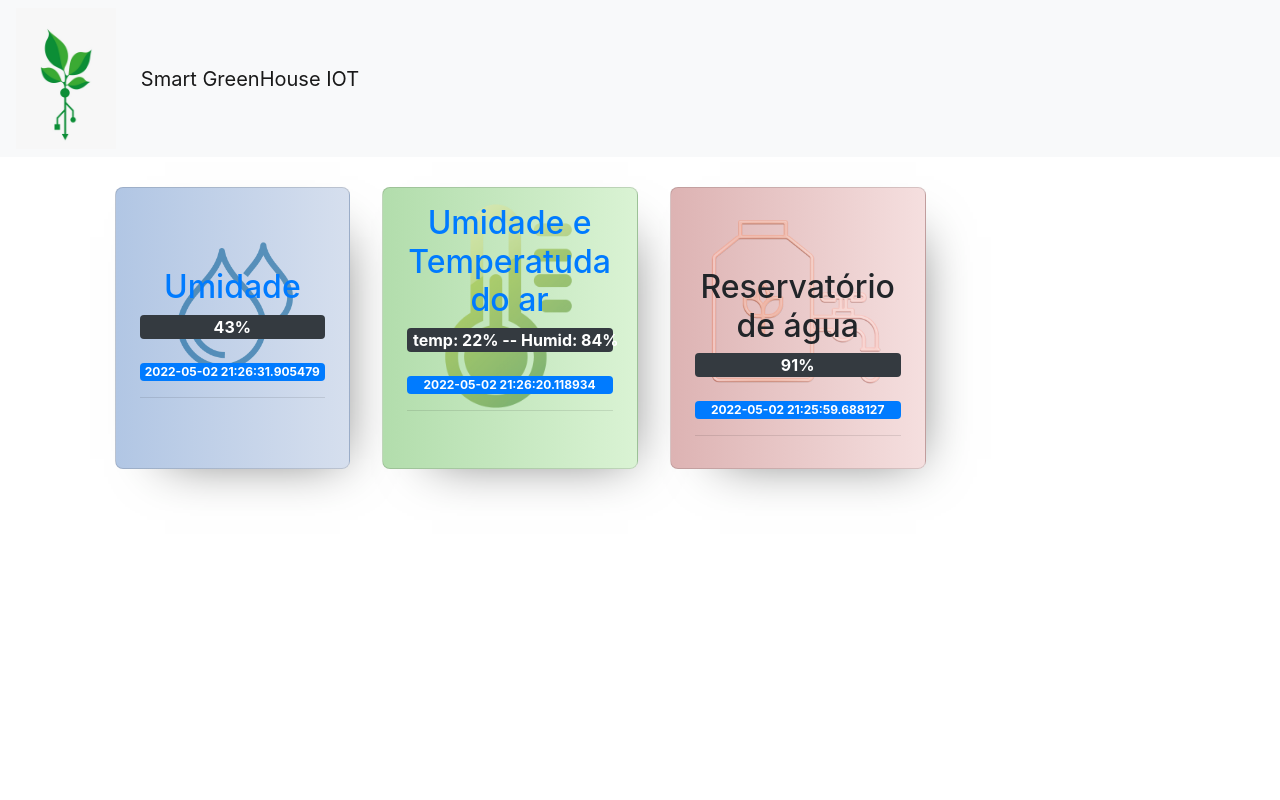
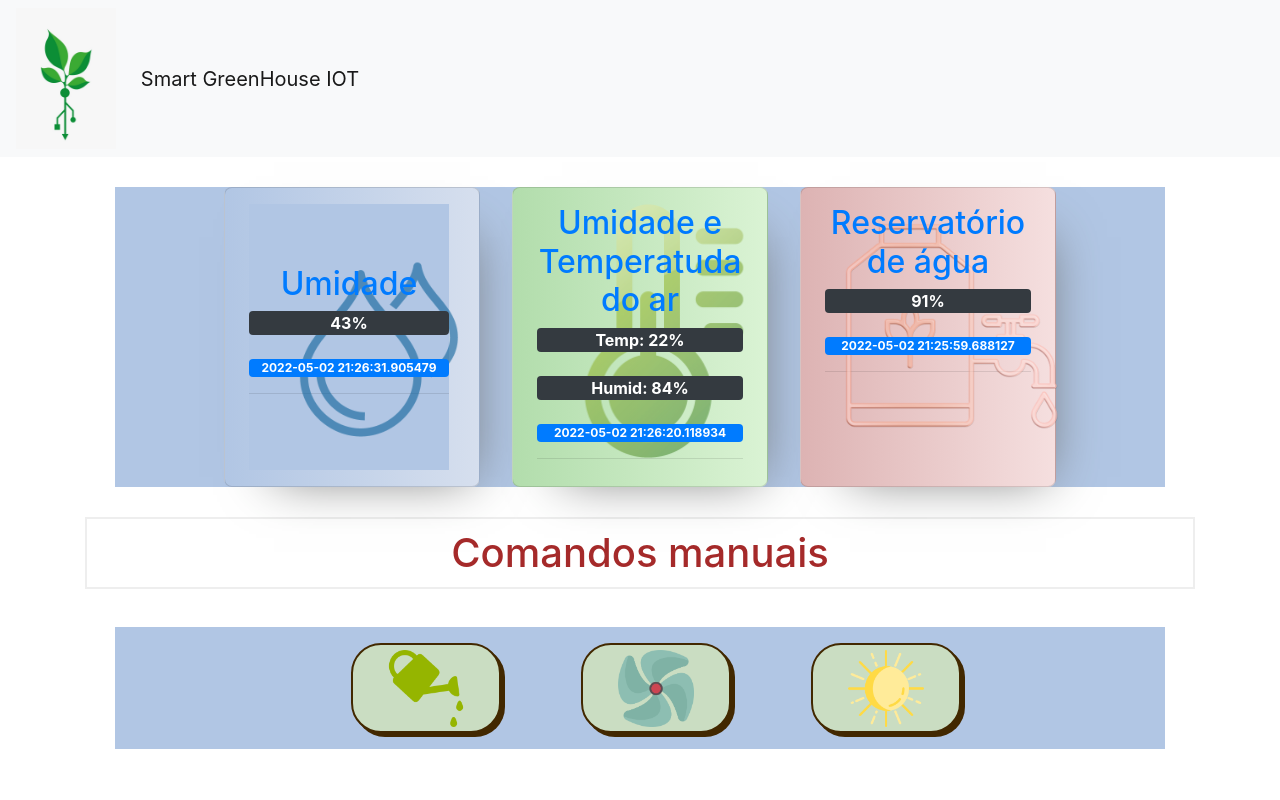
Before and after one commit to APBellan/TCC_EstufaIOT, a Flask app: page / in a window 1280 px wide. Run offline with Flask 2, Linux system fonts and the light colour scheme; data comes from the database, SQL or seed files in the repository; some libraries are stand-ins or nearby versions.

Commit message:
Pagina Web 1.0 - buttons

```diff
--- a/app.py
+++ b/app.py
@@ -19,6 +19,16 @@ def index():
     posts_reserv = conn.execute('SELECT * FROM reserv ORDER BY ID DESC LIMIT 1').fetchall()
     conn.close()
 
+    try:
+        if request.args['teste'] == '1':
+            print("deu boaaaaa 111111111111")
+        elif request.args['teste'] == '2':
+            print("deu boaaaaa 222222222222")
+        elif request.args['teste'] == '3':
+            print("deu boaaaaa 333333333333")
+    except:
+        pass
+
     return render_template('index.html', posts_humid=posts_humid, posts_dht11=posts_dht11, posts_reserv=posts_reserv)
 
 @app.route('/humid')
@@ -30,6 +40,19 @@ def post_humid():
 def post_dht11():
     post_dht11 = get_post_dht11()
     return render_template('dht11.html', post_dht11=post_dht11)
+
+@app.route('/reserv')
+def post_reserv():
+    post_reserv = get_post_reserv()
+    return render_template('reserv.html', post_reserv=post_reserv)
+
+@app.route('/push')
+def teste_push():
+    strprint = "DEU CERTOOOOOOOO _______________"
+    print(strprint)
+
+
+    return render_template('index.html')
 
 # def teste(str_teste):
 #     str_teste = str_teste
@@ -52,3 +75,11 @@ def get_post_dht11():
     if post_dht11 is None:
         abort(404)
     return post_dht11
+
+def get_post_reserv():
+    conn = get_db_connection()
+    post_reserv = conn.execute('SELECT * FROM reserv ORDER BY ID DESC LIMIT 17').fetchall()
+    conn.close()
+    if post_reserv is None:
+        abort(404)
+    return post_reserv
--- a/static/css/style.css
+++ b/static/css/style.css
@@ -10,7 +10,7 @@ body {
     width: 100%;
 
     /* display: flex; */
-    justify-content: center;
+    /* justify-content: center; */
     /* align-items: center; */
 }
 
@@ -34,23 +34,52 @@ main.cards {
     padding: 30px;
 }
 
+main.cards .card_div {
+    display: flex;
+    flex-direction: row;
+    /* align-content: space-around; */
+    background-color: #b1c6e4;
+
+    justify-content: center;
+    align-items: center;
+    width: 100%;
+}
+
 main.cards section.card {
-    display: flex;
-    flex-direction: column;
+    /* display: flex; */
+    /* flex-direction: column; */
     /* align-items: center; */
     padding: 1rem 1.5rem;
     border-radius: 8px;
     max-width: 256px;
+    min-width: 256px;
     margin-left: 32px;
-    /* vertical-align: top; */
+    max-height: 300px;
+    min-height: 300px;
+    vertical-align: middle;
+
 
     box-shadow: 20px 20px 50px -30px #6d6e6d;
 
 }
+
 main.cards section.card a {
     opacity: 100%;
     position: relative;
     text-align: center;
+}
+
+main.cards section.card div {
+    display: flex;
+    flex-direction: column;
+    align-content: space-around;
+    background-color: #b1c6e4;
+    text-align: center;
+    justify-content: center;
+    /* align-items: center; */
+    width: 200px;
+    height: 300px;
+    margin-left: 0px;
 }
 
 main.cards section.card span {
@@ -86,11 +115,54 @@ main.cards section.card .icon {
 }
 
 main.cards section.card img {
-    display: inline-block;
-    width: 80%;
+    display: flex;
+    flex-direction: row;
+    width: 100%;
     opacity: 0.6;
     position: absolute;
     align-items: center;
+
+}
+
+main.teste {
+    /* position: absolute; */
+    /* background-color: blue; */
+    align-content: center;
+    display: flex;
+    padding: 30px;
+}
+
+main.teste img {
+    display: inline-block;
+    width: 80%;
+    /* opacity: 0.8; */
+    /* position: absolute; */
+    align-items: center;
+
+}
+
+main.teste section.button {
+    /* display: flex;
+    flex-direction: row; */
+    /* align-items: center; */
+    padding: 1rem 1.5rem;
+    border-radius: 8px;
+
+    margin-left: 32px;
+
+    vertical-align: middle;
+
+}
+
+main.teste .card_button {
+    display: flex;
+    flex-direction: row;
+    /* align-content: space-around; */
+    background-color: #b1c6e4;
+
+    justify-content: center;
+    align-items: center;
+    width: 100%;
 
 }
 
@@ -101,3 +173,45 @@ main.cards section.card img {
     margin: 0 auto;
     padding: 0 2%;
 }
+
+
+
+.button-74 {
+
+    background-color: #caddc2;
+    border: 2px solid #422800;
+    border-radius: 30px;
+    box-shadow: #422800 4px 4px 0 0;
+    color: #422800;
+    cursor: pointer;
+    /* display: inline-block; */
+    font-weight: 600;
+    font-size: 18px;
+    padding: 0 18px;
+    line-height: 50px;
+    text-align: center;
+    text-decoration: none;
+    user-select: none;
+    -webkit-user-select: none;
+    touch-action: manipulation;
+    max-width: 150px;
+    min-height: 90px;
+
+}
+
+.button-74:hover {
+background-color: #caddc2;
+}
+
+.button-74:active {
+box-shadow: #422800 2px 2px 0 0;
+transform: translate(2px, 2px);
+}
+
+@media (min-width: 768px) {
+.button-74 {
+    min-width: 120px;
+    padding: 0 25px;
+
+}
+}
--- a/templates/index.html
+++ b/templates/index.html
@@ -4,10 +4,11 @@
     <!-- <h1>{% block title %} Welcome to Smart GreenHouse IOT {% endblock %}</h1> -->
 
     <main class="cards">
+        <div class="card_div">
         <section class="card humid">
-            <div class="icon">
+            <div>
             <img src="{{ url_for('static', filename= 'img/gotas.png') }}" alt="Humidade da Terra">
-            </div>
+
             {% for post in posts_humid %}
             <a href="{{ url_for('post_humid') }}">
                 <h2>Umidade</h2>
@@ -18,18 +19,21 @@
 
             <hr>
             {% endfor %}
-
+            </div>
         </section>
         <section class="card dht11">
-            <!-- <div class="icon imgdht11"> -->
+
+
             <img src="{{ url_for('static', filename= 'img/temphumid.png') }}" alt="Humidade e Temperatuda do AR">
-            <!-- </div> -->
+
+
             {% for post in posts_dht11 %}
             <a href="{{ url_for('post_dht11') }}">
                 <h2>Umidade e Temperatuda do ar</h2>
             </a>
 
-            <span  class="badge badge-dark">temp: {{ post['temp'] }}%  --  Humid: {{ post['humid'] }}%</span><br>
+            <span  class="badge badge-dark">Temp: {{ post['temp'] }}%</span><br>
+            <span  class="badge badge-dark">Humid: {{ post['humid'] }}%</span><br>
 
             <span class="badge badge-primary">{{ post['datadht11'] }}</span>
 
@@ -38,11 +42,11 @@
 
         </section>
         <section class="card reserv">
-            <div class="icon">
+
             <img src="{{ url_for('static', filename= 'img/reserv.png') }}" alt="Reservatório de água">
-            </div>
+
             {% for post in posts_reserv %}
-            <a>
+            <a href="{{ url_for('post_reserv') }}">
             <h2>Reservatório de água</h2>
             </a>
             <span  class="badge badge-dark">{{ post['reserv'] }}%</span><br>
@@ -52,9 +56,24 @@
             {% endfor %}
 
         </section>
+        </div>
+    </main>
+    <div><h1>Comandos manuais</h1></div>
+    <main class="teste">
+        <div class="card_button">
+        <section class="button">
+                <a href="{{ url_for('index', teste='1') }}"><button class="button-74" role="button"><img src="{{ url_for('static', filename= 'img/irrig_button.png') }}" alt="Reservatório de água"> </button></a>
+        </section>
+        <section class="button">
+                <a href="{{ url_for('index', teste='2') }}"><button class="button-74" role="button"><img src="{{ url_for('static', filename= 'img/fan_button.png') }}" alt="Reservatório de água"> </button></a>
+        </section>
 
-
+        <section class="button">
+                <a href="{{ url_for('index', teste='3') }}"><button class="button-74" role="button"><img src="{{ url_for('static', filename= 'img/luz_button.png') }}" alt="Reservatório de água"> </button></a>
+        </section>
+        </div>
     </main>
 
 
+
 {% endblock %}
```
Also changed, not shown: templates/reserv.html (added, +9 -0 lines), static/img/fan_button.png (added), static/img/irrig_button.png (added), static/img/luz_button.png (added).
